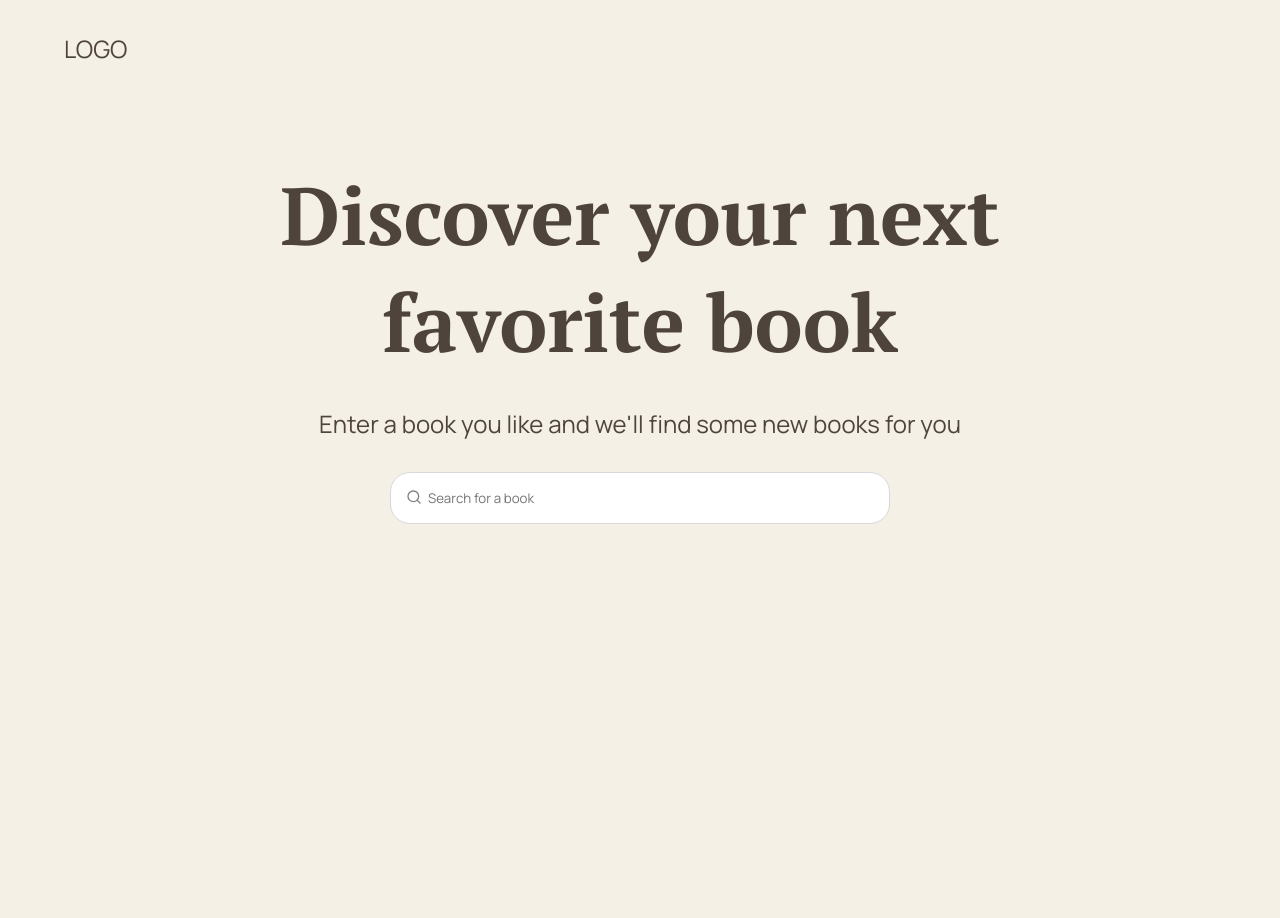
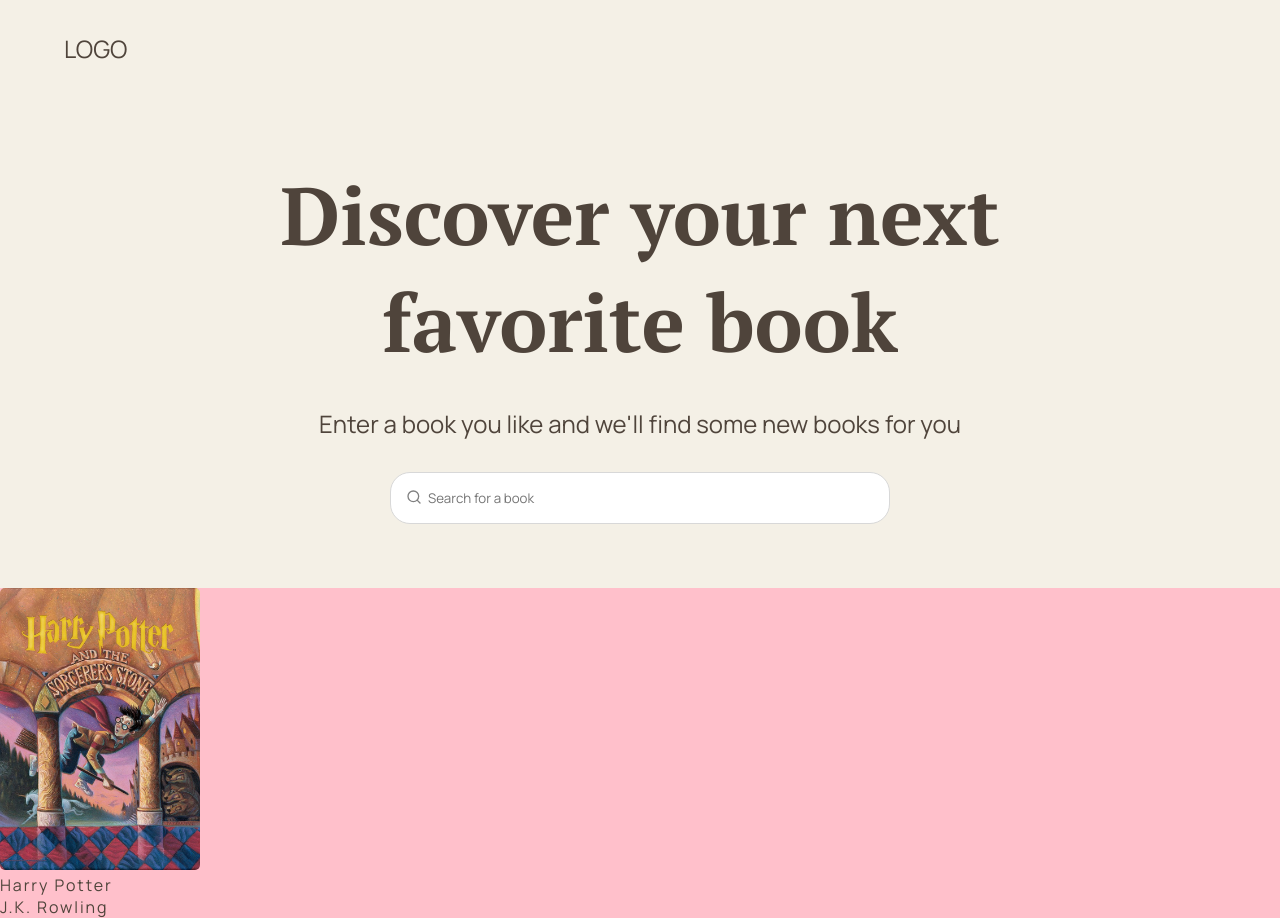
Before and after one commit to itannady/bookworm, a React (Create React App) app in the folder client/: page / in a window 1280 px wide. Before the commit the page ends 800 px from the top, so only its background shows below. Built offline with nearby package versions, Linux system fonts and the light colour scheme.

Commit message:
feat: book card

```diff
--- a/client/src/App.css
+++ b/client/src/App.css
@@ -49,6 +49,7 @@ p {
   font-size: 1rem; /* 16px */
   letter-spacing: 0.12rem;
   color: var(--black);
+  margin: 0;
 }
 
 input {
--- a/client/src/App.js
+++ b/client/src/App.js
@@ -1,4 +1,5 @@
 import "./App.css";
+import BookCard from "./components/BookCard/BookCard";
 import Hero from "./components/Hero/Hero";
 import Navbar from "./components/Navbar/Navbar";
 
@@ -7,6 +8,7 @@ function App() {
     <>
       <Navbar />
       <Hero />
+      <BookCard />
     </>
   );
 }
--- /dev/null
+++ b/client/src/components/BookCard/BookCard.js
@@ -0,0 +1,20 @@
+import React from "react";
+import { CardContainer, BookCover, BookContent } from "./BookCardStyles";
+
+function BookCard() {
+  return (
+    <>
+      <CardContainer>
+        <BookCover>
+          <img src="/images/bookCover.jpg" alt="bookCover" />
+        </BookCover>
+        <BookContent>
+          <p>Harry Potter</p>
+          <p>J.K. Rowling</p>
+        </BookContent>
+      </CardContainer>
+    </>
+  );
+}
+
+export default BookCard;
--- /dev/null
+++ b/client/src/components/BookCard/BookCardStyles.js
@@ -0,0 +1,16 @@
+import styled from "styled-components";
+
+export const CardContainer = styled.div`
+  width: auto;
+  background-color: pink;
+`;
+
+export const BookCover = styled.div`
+  width: 100%;
+  img {
+    border-radius: 5px;
+    width: 200px;
+  }
+`;
+
+export const BookContent = styled.div``;
```
Also changed, not shown: client/public/images/bookCover.jpg (added).
